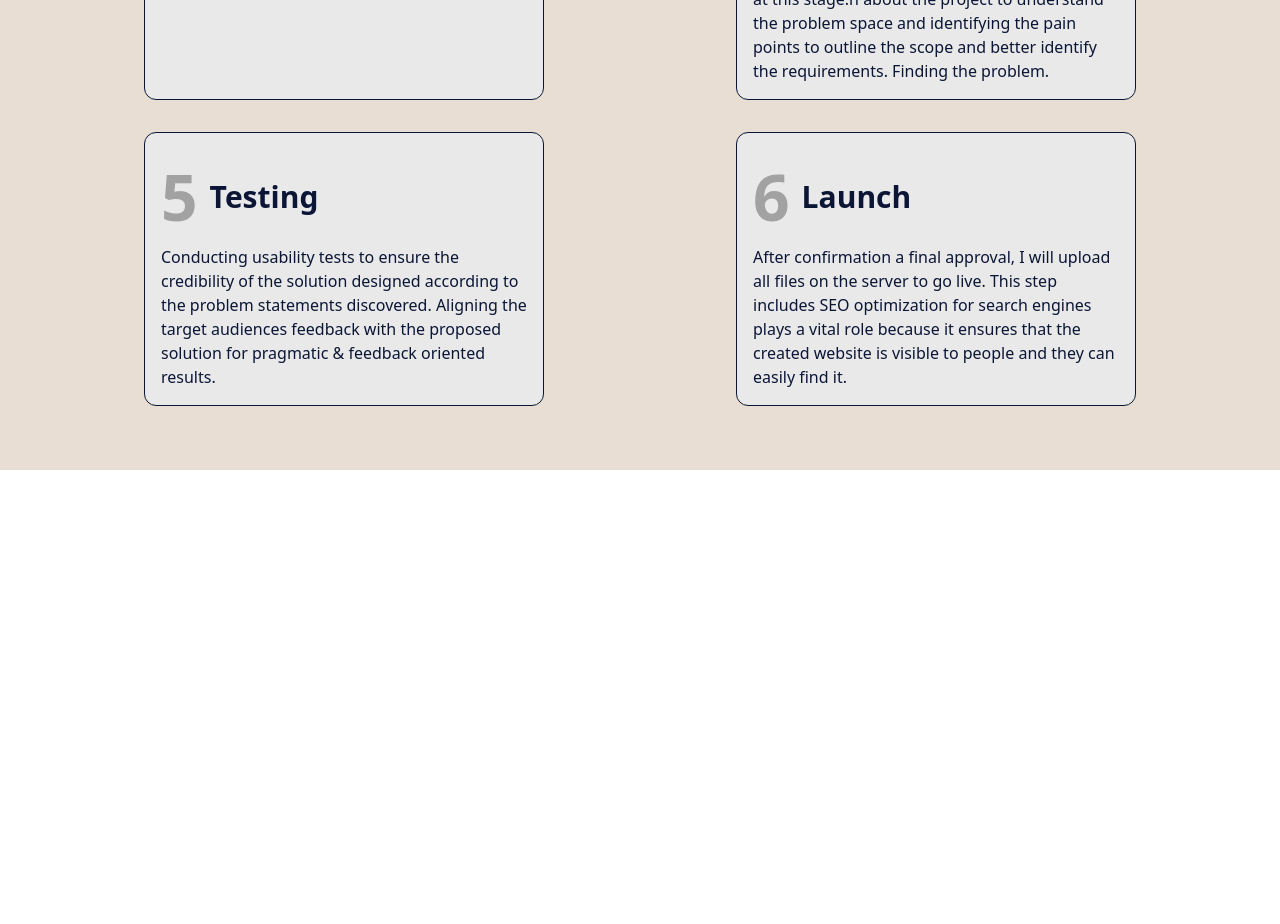
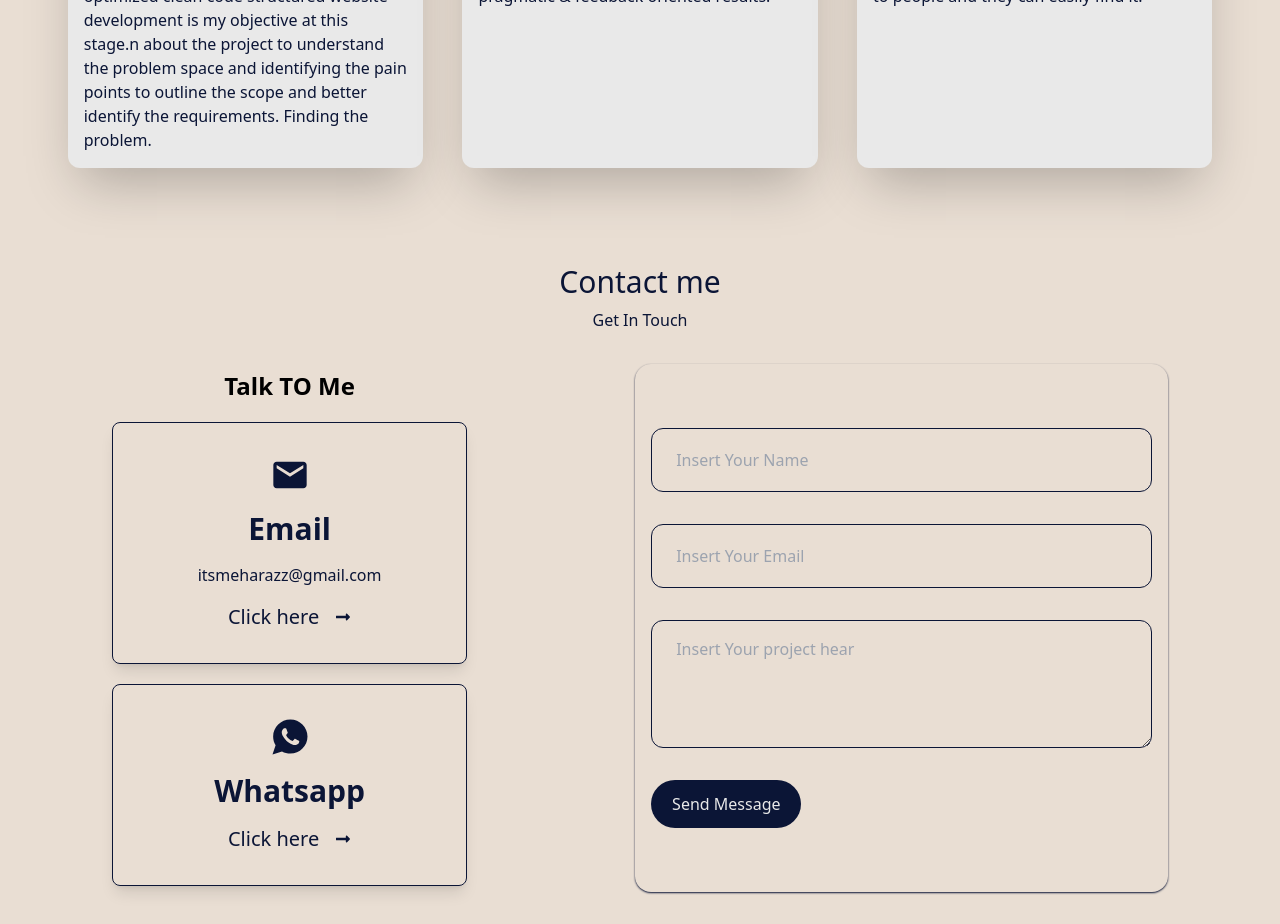
Before and after one commit to itsmeharazz/protfolio, a React (Vite) app: page / in a window 1280 px wide. Shown: the part 4740-5664 px from the top of the page. Before the commit the page ends 5210 px from the top, so only its background shows below. Built offline with nearby package versions, Linux system fonts and the light colour scheme.

Commit message:
add contact section

```diff
--- a/src/App.jsx
+++ b/src/App.jsx
@@ -1,4 +1,5 @@
 import About from './assets/component/about'
+import Contact from './assets/component/contact'
 import Experience from './assets/component/experience'
 import Hero from './assets/component/hero'
 import Header from './assets/component/layours/header'
@@ -17,6 +18,7 @@ function App() {
       <Portfolio />
       <Services />
       <WorkProcess />
+      <Contact />
     </>
   )
 }
--- /dev/null
+++ b/src/assets/component/contact.jsx
@@ -0,0 +1,67 @@
+import { Element } from "react-scroll";
+import { MdEmail } from "react-icons/md";
+import { IoLogoWhatsapp } from "react-icons/io";
+import { FaLongArrowAltRight } from "react-icons/fa";
+function Contact() {
+  return (
+    <Element name='contact-section'>
+      <div className='w-full bg-primary py-8'>
+        <div className='container text-center'>
+          <h2 className='font-medium text-3xl mb-2 text-tertiary'>
+            Contact me
+          </h2>
+          <p className='mb-8 text-tertiary'>Get In Touch</p>
+          <div className='flex justify-around items-center gap-10 mx-auto'>
+            <div className='flex flex-col gap-y-5 items-center w-[30%]'>
+              <p className='font-bold text-2xl'>Talk TO Me</p>
+              <div className='mail w-full flex flex-col gap-4 text-center rounded-lg border border-tertiary shadow-lg p-8 hover:bg-secondary text-tertiary'>
+                <p>
+                  <MdEmail className='mx-auto text-[2.5em]' />
+                </p>
+                <p className='font-semibold text-3xl'>Email</p>
+                <p>itsmeharazz@gmail.com</p>
+                <div className='flex items-center gap-4 mx-auto hover:gap-6 cursor-pointer'>
+                  <p className='text-xl'>Click here </p>
+                  <FaLongArrowAltRight />
+                </div>
+              </div>
+              <div className='mail w-full flex flex-col gap-4 text-center rounded-lg border border-tertiary shadow-lg p-8 hover:bg-secondary text-tertiary'>
+                <p>
+                  <IoLogoWhatsapp className='mx-auto text-[2.5em]' />
+                </p>
+                <p className='font-semibold text-3xl'>Whatsapp</p>
+                <div className='flex items-center gap-4 mx-auto hover:gap-6 cursor-pointer'>
+                  <p className='text-xl'>Click here </p>
+                  <FaLongArrowAltRight />
+                </div>
+              </div>
+            </div>
+            {/* Input items */}
+            <div className=' w-[45%]  px-4 py-16 rounded-2xl shadow-sm shadow-tertiary'>
+              <from className='w-full flex flex-col gap-8'>
+                <input
+                  type='text'
+                  placeholder='Insert Your Name '
+                  className='w-full h-[4em] rounded-xl border py-4 px-6 bg-primary text-tertiary focus:bg-secondary'
+                />
+                <input
+                  type='email'
+                  placeholder='Insert Your Email '
+                  className='w-full h-[4em] rounded-xl border py-4 px-6 bg-primary text-tertiary focus:bg-secondary'
+                />
+                <textarea
+                  name=''
+                  id=''
+                  placeholder='Insert Your project hear '
+                  className='w-full h-[8em] rounded-xl border py-4 px-6 bg-primary text-tertiary focus:bg-secondary '></textarea>
+                <button type="submyt" className="bg-tertiary text-secondary block py-3 w-[30%] rounded-3xl hover:bg-secondary hover:text-tertiary hover:shadow transition-all"> Send Message </button>
+              </from>
+            </div>
+          </div>
+        </div>
+      </div>
+    </Element>
+  );
+}
+
+export default Contact;
--- a/src/assets/component/experience.jsx
+++ b/src/assets/component/experience.jsx
@@ -49,6 +49,7 @@ function Experience() {
       skillname: "Laravel",
       label: "Fameliyer",
     },
+
   ];
   return (
     <Element name='skill-section'>
--- a/src/assets/component/workProcess.jsx
+++ b/src/assets/component/workProcess.jsx
@@ -45,7 +45,7 @@ function WorkProcess() {
           <div className='flex flex-wrap justify-around text-start '>
             {process.map((works, proces) => (
               <div
-                className='w-[25em]  bg-secondary rounded-xl border border-tertiary p-4 mb-8'
+                className='w-[30%]  bg-secondary rounded-xl  shadow-2xl hover:border hover:border-tertiary p-4 mb-8'
                 key={proces}>
                 <div className='flex gap-3 items-center'>
                   <p className='text-[4em] font-semibold text-number'>
```
